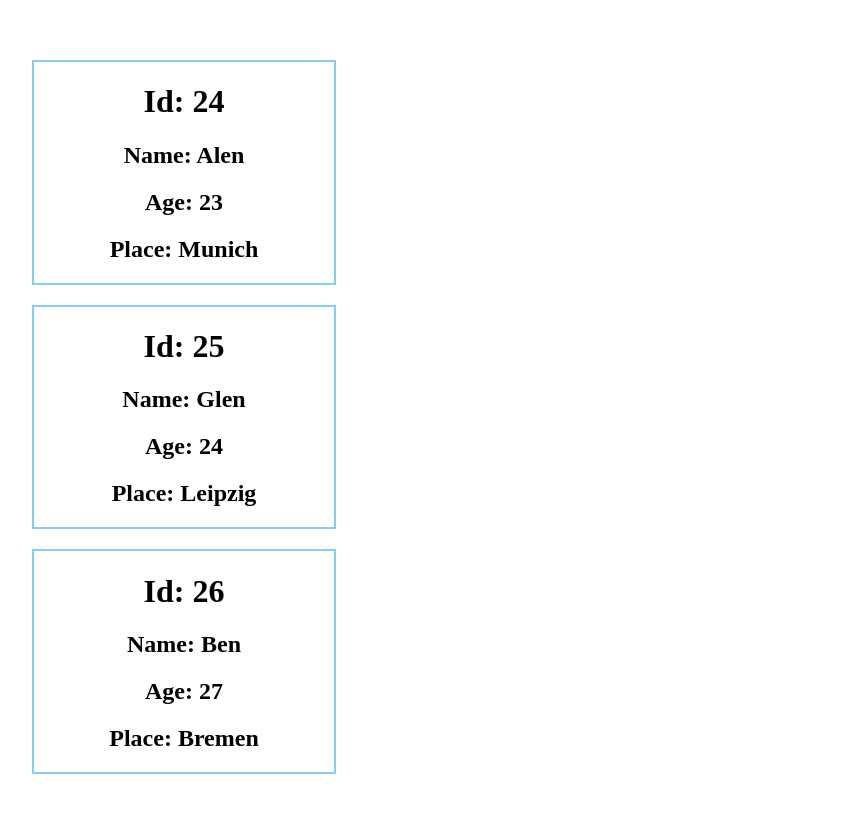
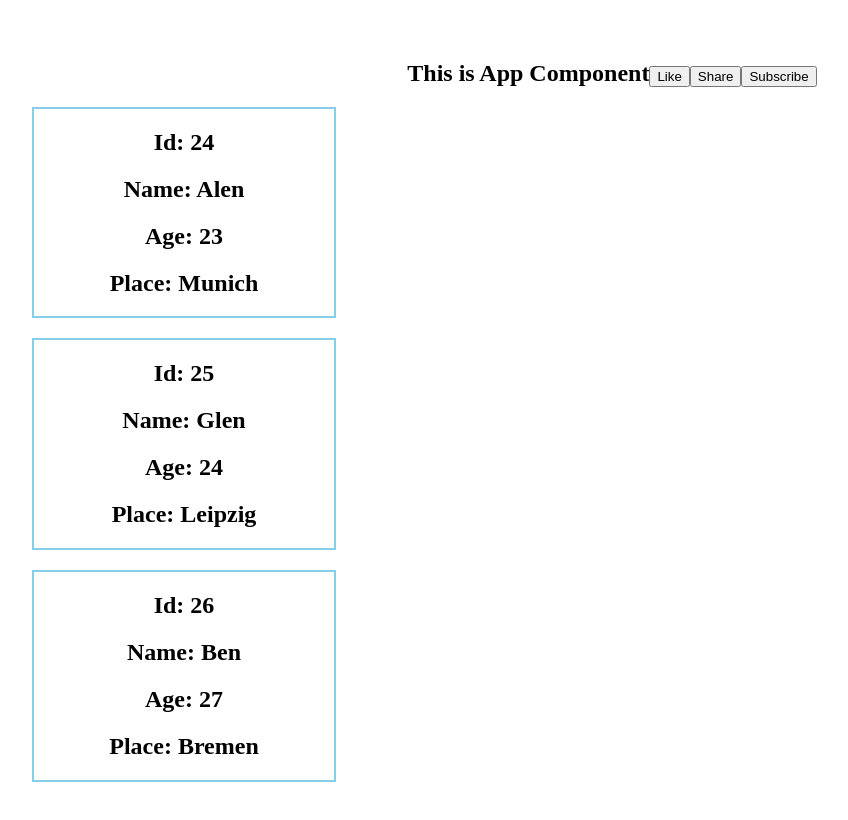
Before and after one commit to kothapallisridhar/frontend, a React (Vite) app in the folder react-app/: page / in a window 1280 px wide. Shown: the top 820 px of the page, without its empty margins (28-876 px from the left). Built offline with nearby package versions, Linux system fonts and the light colour scheme.

Commit message:
props.children

```diff
--- a/react-app/src/App.jsx
+++ b/react-app/src/App.jsx
@@ -2,8 +2,8 @@ import './App.css'
 import User from './User'
 import UserTwo from './UserTwo'
 
-function App() {
-
+function App(props) {
+  console.dir(props)
   let users = [{id: 24, name: 'Alen', age: 23, place: 'Munich'},
     {id: 25, name: 'Glen', age: 24, place: 'Leipzig'},
     {id: 26, name: 'Ben', age: 27, place: 'Bremen'}
@@ -11,6 +11,7 @@ function App() {
 
   return (
     <>
+    <h2>{props.children}</h2>
       {users.map(user => {
         return <User key={user.id} id={user.id} name={user.name} age={user.age} place={user.place}/>
       })}
--- a/react-app/src/User.jsx
+++ b/react-app/src/User.jsx
@@ -21,7 +21,7 @@ let User = (props) => {
     console.log("props: ", props)
     return(
         <div style={{border: '2px solid skyblue', width: 300, margin: 20}}>
-            <h1>Id: {id}</h1>
+            <h2>Id: {id}</h2>
             <h2>Name: {name}</h2>
             <h2>Age: {age}</h2>
             <h2>Place: {place}</h2>
--- a/react-app/src/main.jsx
+++ b/react-app/src/main.jsx
@@ -7,7 +7,12 @@ const root = createRoot(document.getElementById('root'))
 
 root.render(
   <>
-    <App/>
+    <App>
+      This is App Component
+      <button>Like</button>
+      <button>Share</button>
+      <button>Subscribe</button>
+    </App>
   </>
 
 )
```
